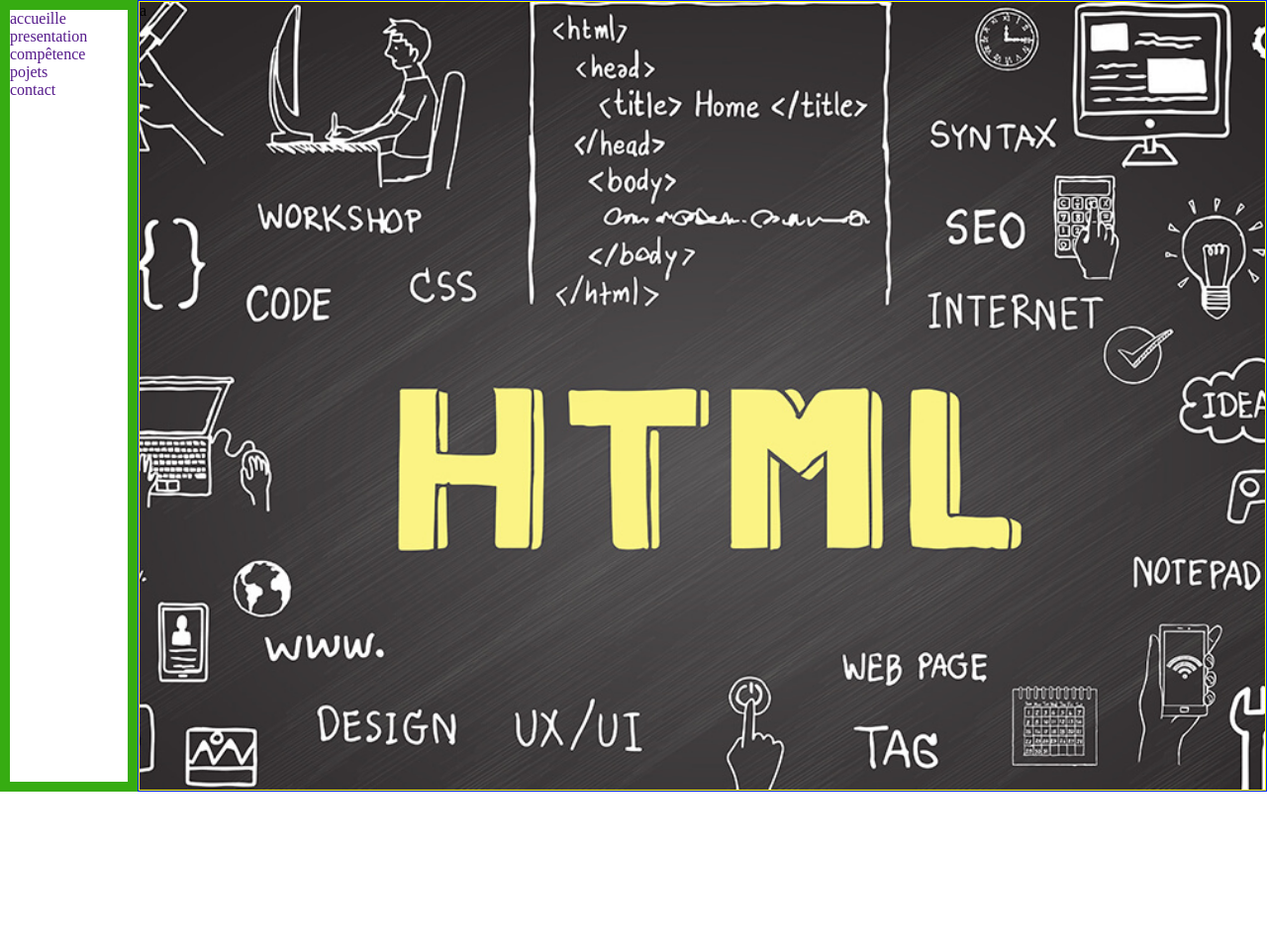
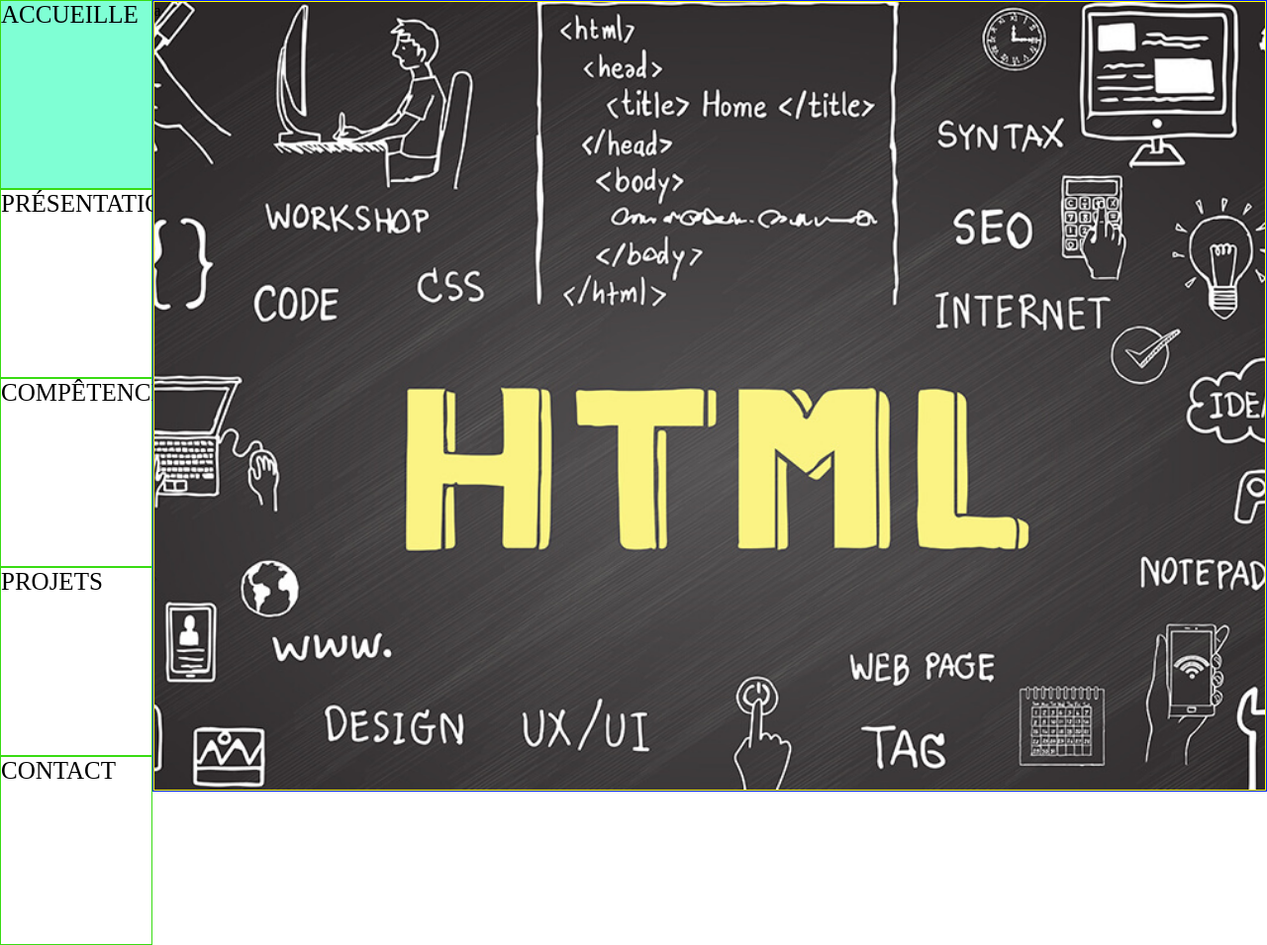
Before and after one commit to ExiaEarth/Port-folio-Book-cr-atif.V5.0, a website: page index.html in a window 1280 px wide. Shown: the whole page at 99% size. Before the commit the page ends 800 px from the top, so only its background shows below. Drawn offline with Linux system fonts and the light colour scheme.

Commit message:
mise en forme (aprês pause)

```diff
--- a/Style/style.scss
+++ b/Style/style.scss
@@ -8,6 +8,7 @@
 
 :root {
   --colorpageBase: rgba(255, 255, 255, 0.729);
+  --blackColor: rgba(0, 0, 0, 0, 75);
 }
 //forma gsm
 @media screen and (max-width: 1170px) {
@@ -27,6 +28,8 @@
     width: 1170px;
   }
   #accueille {
+    // background-color: aqua;
+    // background-image: url(/Img/html-tagst.jpg);
     background-repeat: no-repeat;
     background-position: center;
     background-size: cover;
@@ -42,17 +45,39 @@ body {
   }
   header {
     // transform: translateX(100px);
-
-    border: solid rgb(54, 172, 18) 10px;
+    // border: solid rgb(18, 39, 172) 5px;
     height: 100%;
     width: 12%;
     // border-radius: 20%;
     ul {
+      // border: solid rgb(54, 172, 18) 5px;
+      height: 955.2px;
+      // align-items: center;
+      background-color: var(--colorpageBase);
+      :hover {
+        background-color: aquamarine;
+      }
+
       li {
+        display: flex;
         list-style: none;
+        // border-color: crimson;
+        // border: solid crimson 1px;
+        height: 191.04px;
+        justify-content: space-between;
+
+        align-items: center;
         a {
           text-decoration: none;
-          // color: aqua;
+          text-transform: uppercase;
+          color: var(--blackColor);
+          border: solid rgb(57, 220, 20) 1px;
+          font-size: 25px;
+          width: 100%;
+          height: 100%;
+          span {
+            text-align: center;
+          }
         }
       }
     }
@@ -71,10 +96,21 @@ body {
   }
   #accueille {
     background-image: url(/Img/html-tagst.jpg);
+    // background-color: rgb(60, 255, 0);
     background-repeat: no-repeat;
     background-position: center;
     background-size: cover;
   }
-  //   .fragment:nth-child(1) {
-  //   }
+  .fragment:nth-child(2) {
+    background-color: red;
+  }
+  .fragment:nth-child(3) {
+    background-color: rgb(0, 242, 255);
+  }
+  .fragment:nth-child(4) {
+    background-color: rgb(255, 242, 0);
+  }
+  .fragment:nth-child(5) {
+    background-color: rgb(255, 0, 187);
+  }
 }
--- a/index.html
+++ b/index.html
@@ -12,32 +12,32 @@
             <div>
                <ul>
                     <li>
-                        <a href="">
-                            <span></span>
+                        <a href="#accueille">
+                            <!-- <span>aaa</span> -->
                             <span>accueille</span>
                         </a>
                     </li>
                     <li>
-                        <a href="">
-                            <span></span>
-                            <span>presentation</span>
+                        <a href="#presentation">
+                            <!-- <span></span> -->
+                            <span>présentation</span>
                         </a>
                     </li>
                     <li>
-                        <a href="">
-                            <span></span>
+                        <a href="#competence">
+                            <!-- <span></span> -->
                             <span>compêtence</span>
                         </a>
                     </li>
                     <li>
-                        <a href="">
-                            <span></span>
-                            <span>pojets</span>
+                        <a href="#competence">
+                            <!-- <span></span> -->
+                            <span>projets</span>
                         </a>
                     </li>
                     <li>
-                        <a href="">
-                            <span></span>
+                        <a href="#contact">
+                            <!-- <span></span> -->
                             <span>contact</span>
                         </a>
                     </li>
@@ -46,10 +46,16 @@
         </header>
         <main>
             <div class="fragment" id="accueille">a</div>
-            <div class="fragment">b</div>
-            <div class="fragment">c</div>
-            <div class="fragment">d</div>
-            <footer class="fragment">footer</footer>
+            <div class="fragment" id="presentation">b</div>
+            <div class="fragment" id="competence">c</div>
+            <div class="fragment" id="projets">d</div>
+            <div class="fragment" id="contact">
+                <div>
+                    <footer>azertyuiço</footer>
+                </div>
+            </div>
+
+            <!-- <footer class="fragment">footer</footer> -->
         </main>
     </div>
 
```
Also changed, not shown: Style/style.css, 1 other file.
